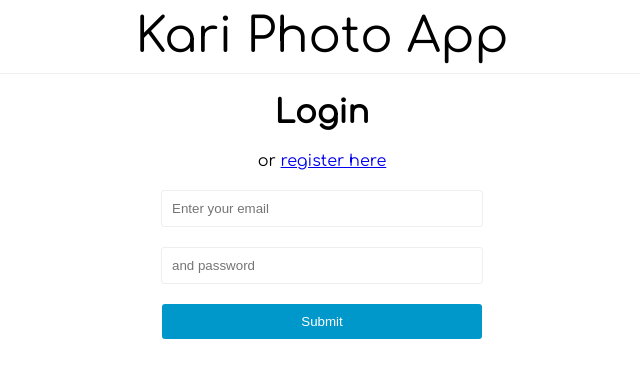
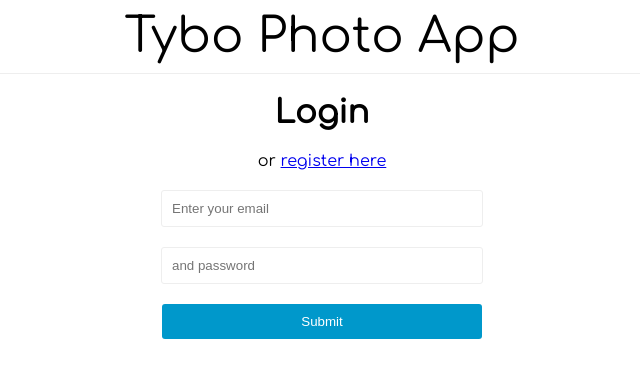
Before and after one commit to tyhuynh123/demofiles, a PHP site: page / in a window 1280 px wide. Shown: the top 378 px of the page, without its empty margins (318-958 px from the left). Run offline with PHP 8.4, Linux system fonts and the light colour scheme.

Commit message:
Update index.php

```diff
--- a/index.php
+++ b/index.php
@@ -39,7 +39,7 @@ endif;
 <body>
 
         <div class="header">
-        <font size="+10">Kari Photo App</font>
+        <font size="+10">Tybo Photo App</font>
         </div>
 
         <?php if(!empty($message)): ?>
```
